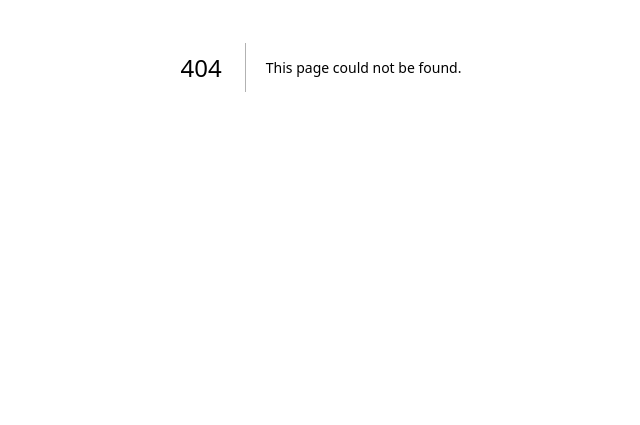
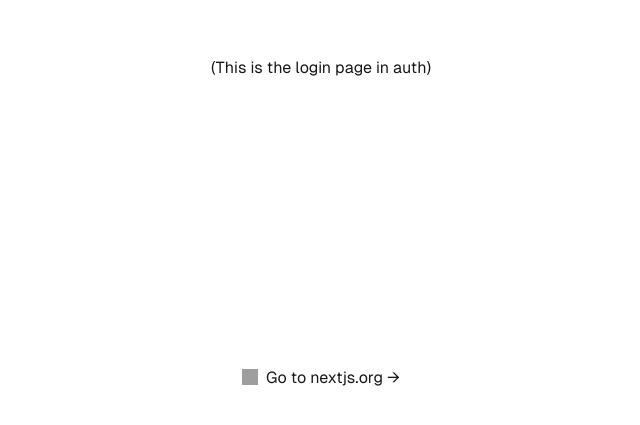
Before and after one commit to Shirin-Torkamandi/Next-1-HomeWork, a Next.js app in the folder my-homework/: page /login in a window 1280 px wide. Before the commit this address had no page. Shown: the part 333-758 px from the top of the page, without its empty margins (319-959 px from the left). Built offline with nearby package versions, Linux system fonts and the light colour scheme; grey boxes are pictures that could not be loaded.

Commit message:
make (auth) login page

```diff
--- /dev/null
+++ b/my-homework/src/app/(auth)/login/page.jsx
@@ -0,0 +1,28 @@
+import Image from "next/image";
+import styles from "@/app/page.module.css";
+
+export default function Login() {
+  return (
+    <div className={styles.page}>
+      <main className={styles.main}>
+        <p className={styles.description}>(This is the login page in auth)</p>
+      </main>
+      <footer className={styles.footer}>
+        <a
+          href="https://nextjs.org?utm_source=create-next-app&utm_medium=appdir-template&utm_campaign=create-next-app"
+          target="_blank"
+          rel="noopener noreferrer"
+        >
+          <Image
+            aria-hidden
+            src="https://nextjs.org/icons/globe.svg"
+            alt="Globe icon"
+            width={16}
+            height={16}
+          />
+          Go to nextjs.org →
+        </a>
+      </footer>
+    </div>
+  );
+}
```
